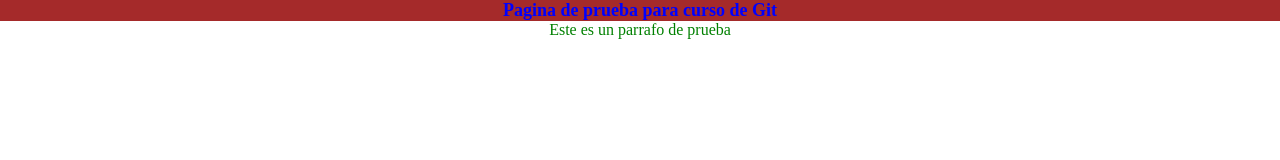
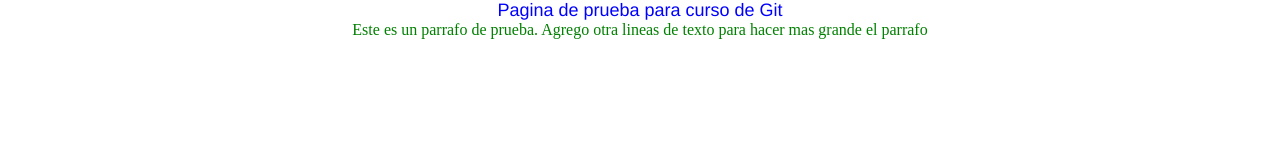
Before and after one commit to JOVANNYAC/pagina-curso-git, a plain HTML site: page index.html in a window 1280 px wide. Drawn offline with Linux system fonts and the light colour scheme.

Commit message:
segundo commit

```diff
--- a/estilos.css
+++ b/estilos.css
@@ -9,7 +9,8 @@ body {
 
 h1 {
     color: blue;
-    background-color: brown;
+    font-family: 'Franklin Gothic Medium', 'Arial Narrow', Arial, sans-serif;
+    font-weight: 400;
     font-size: large;
 }
 
--- a/index.html
+++ b/index.html
@@ -9,7 +9,9 @@
 </head>
 <body>
     <h1>Pagina de prueba para curso de Git</h1>
-    <p>Este es un parrafo de prueba</p>
+    <p>Este es un parrafo de prueba.
+        Agrego otra lineas de texto para hacer mas grande el parrafo
+    </p>
 
 </body>
 </html>
```
